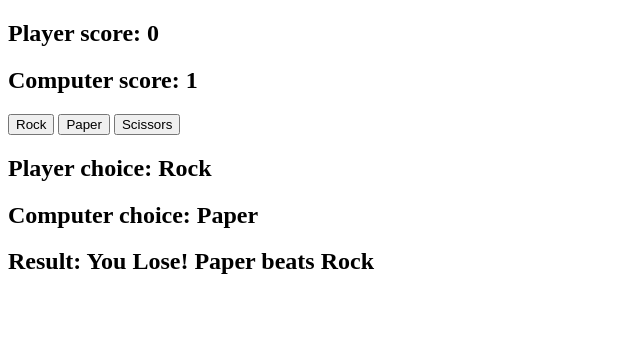
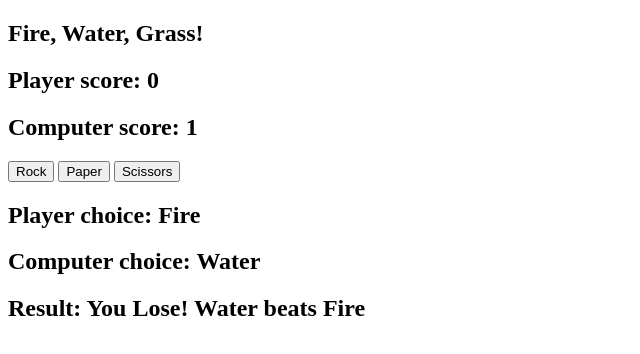
Before and after one commit to Tyler-FF/rock_paper_scissors, a plain HTML site: page index.html in a window 1280 px wide. Both pictures are taken after a click on the button "Rock". Shown: the whole page, without its empty margins (0-640 px from the left). Drawn offline with Linux system fonts and the light colour scheme.

Commit message:
New .css file and updated choices
Created a .css file to begin styling and updated choices to fire, water, grass

```diff
--- a/index.html
+++ b/index.html
@@ -4,21 +4,27 @@
     <meta charset="UTF-8">
     <meta http-equiv="X-UA-Compatible" content="IE=edge">
     <meta name="viewport" content="width=device-width, initial-scale=1.0">
-    <title>Rock, Paper, Scissors!</title>
-
+    <title>Fire, Water, Grass!</title>
+    <link rel=stylesheet href="css/style.css.txt">
 </head>
 <body>
+<section>
+    <div class="header">
+        <h1>Fire, Water, Grass!</h1>
+    </div>
         <h2>Player score: <span id="player-score">0</span></h2>
         <h2>Computer score: <span id="computer-score">0</span></h2>
 
-    <button id="Rock">Rock</button>
-    <button id="Paper">Paper</button>
-    <button id="Scissors">Scissors</button>
+        <button id="Fire">Rock</button>
+        <button id="Water">Paper</button>
+        <button id="Grass">Scissors</button>
 
         <h2>Player choice: <span id="player-selection"></span></h2>
         <h2>Computer choice: <span id="computer-selection"></span></h2>
         <h2>Result: <span id="result"></span></h2>
+</section>
 
 <script src="javascript/script.js"></script>
+
 </body>
 </html>
--- a/javascript/script.js
+++ b/javascript/script.js
@@ -30,6 +30,9 @@ playerChoices.forEach(function(possibleChoice) {
 playerChoices.forEach(possibleChoice => possibleChoice.addEventListener('click', (showPlayerSelection) => {
     playerSelection = showPlayerSelection.target.id;
     playerSelectionDisplay.innerHTML = playerSelection;
+    randomComputerSelection();
+    displayResult();
+    winner();
 }))
 
 */
@@ -37,15 +40,15 @@ playerChoices.forEach(possibleChoice => possibleChoice.addEventListener('click',
 //Generates computer choice
 
 function randomComputerSelection() {
-    let computerChoice = Math.floor(Math.random() * 3);
+    let computerChoice = Math.floor(Math.random() * playerChoices.length);
     if (computerChoice === 0) {
-        computerSelection = 'Rock'
+        computerSelection = 'Fire'
     }
     if (computerChoice === 1) {
-        computerSelection = 'Paper'
+        computerSelection = 'Water'
     }
     if (computerChoice === 2) {
-        computerSelection = 'Scissors'
+        computerSelection = 'Grass'
     }
     computerSelectionDisplay.innerHTML = computerSelection;
 }
@@ -57,18 +60,18 @@ function displayResult() {
         result = 'Tie';
     }
     if (
-        computerSelection === 'Rock' && playerSelection === 'Paper' ||
-        computerSelection === 'Paper' && playerSelection === 'Scissors' ||
-        computerSelection === 'Scissors' && playerSelection === 'Rock'
+        computerSelection === 'Fire' && playerSelection === 'Water' ||
+        computerSelection === 'Water' && playerSelection === 'Grass' ||
+        computerSelection === 'Grass' && playerSelection === 'Fire'
     ) {
         result = 'You Win!' + ' ' + playerSelection + ' beats ' + computerSelection;
         playerScore++;
         playerScoreDisplay.innerHTML = playerScore;
     }
     if (
-        computerSelection === 'Rock' && playerSelection === 'Scissors' ||
-        computerSelection === 'Paper' && playerSelection === 'Rock' ||
-        computerSelection === 'Scissors' && playerSelection === 'Paper'
+        computerSelection === 'Fire' && playerSelection === 'Grass' ||
+        computerSelection === 'Water' && playerSelection === 'Fire' ||
+        computerSelection === 'Grass' && playerSelection === 'Water'
     ) {
         result = 'You Lose!'  + ' ' + computerSelection + ' beats ' + playerSelection;
         computerScore++;
```
Also changed, not shown: css/style.css.txt (added). Lines whose indentation alone changed are shown as unchanged.
